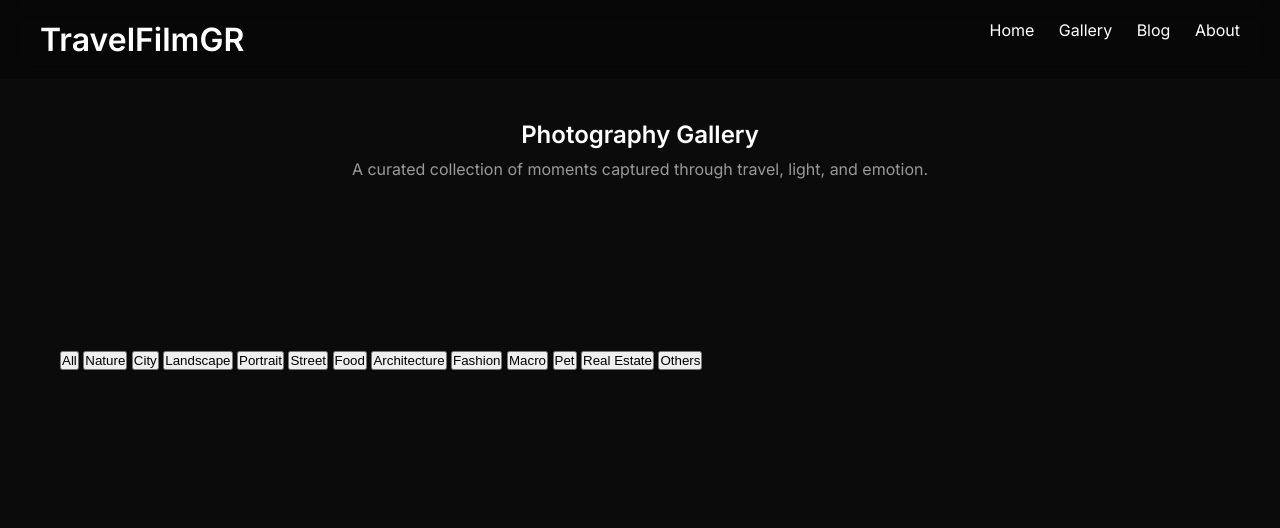
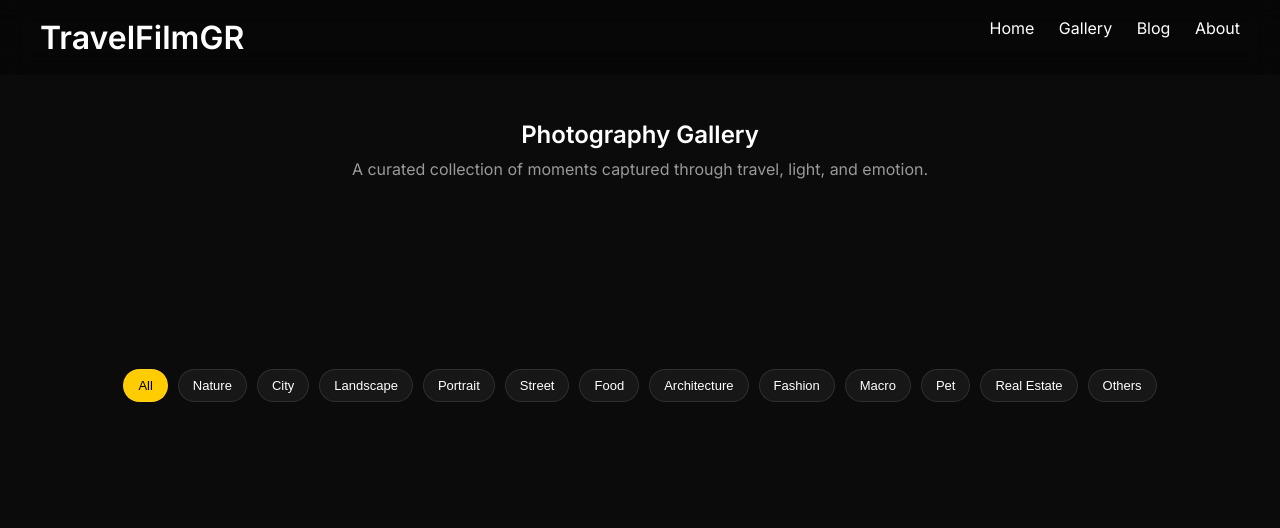
Before and after one commit to travelfilmgr/travelfilmgr.github.io, a Jekyll site: the page built from gallery.md, in a window 1280 px wide and 1232 px high. Shown: the top 528 px of the window. Built offline with Jekyll 4.4.1, drawn with Linux system fonts in a browser that asks for light colours; grey boxes are pictures that could not be loaded.

Commit message:
Update style.css

```diff
--- a/assets/css/style.css
+++ b/assets/css/style.css
@@ -1,3 +1,4 @@
+
 /* =========================
    ROOT
 ========================= */
@@ -17,7 +18,6 @@
   margin: 0;
   padding: 0;
   box-sizing: border-box;
-  transition: all 0.3s ease;
 }
 
 html {
@@ -29,41 +29,53 @@ body {
   background: var(--bg);
   color: var(--text);
   overflow-x: hidden;
+  transition: background 0.6s ease, color 0.6s ease;
 }
 
 /* =========================
-   HEADER (GLASS)
+   HEADER (GLASS PREMIUM)
 ========================= */
 header {
   position: fixed;
   width: 100%;
   top: 0;
-  padding: 20px 40px;
+  padding: 18px 40px;
   display: flex;
   justify-content: space-between;
   z-index: 1000;
 
-  background: rgba(0,0,0,0.3);
-  backdrop-filter: blur(12px);
+  background: rgba(0,0,0,0.35);
+  backdrop-filter: blur(14px);
+  -webkit-backdrop-filter: blur(14px);
 }
 
 header a {
   color: white;
   text-decoration: none;
   margin-left: 20px;
+  position: relative;
 }
 
-header a:hover {
-  color: var(--primary);
+header a::after {
+  content: "";
+  position: absolute;
+  left: 0;
+  bottom: -4px;
+  width: 0;
+  height: 2px;
+  background: var(--primary);
+  transition: 0.3s;
+}
+
+header a:hover::after {
+  width: 100%;
 }
 
 /* =========================
-   HERO (FULL + CINEMATIC)
+   HERO (CINEMATIC PRO)
 ========================= */
 .hero {
   height: 100vh;
-
-  /* FULL WIDTH FIX */
   width: 100vw;
   left: 50%;
   margin-left: -50vw;
@@ -76,13 +88,17 @@ header a:hover {
   text-align: center;
 
   position: relative;
-
-  animation: zoomHero 18s ease-in-out infinite alternate;
+  overflow: hidden;
 }
 
-@keyframes zoomHero {
-  from { background-size: 100%; }
-  to { background-size: 115%; }
+/* soft cinematic zoom */
+.hero {
+  animation: heroZoom 20s ease-in-out infinite alternate;
+}
+
+@keyframes heroZoom {
+  from { transform: scale(1); }
+  to { transform: scale(1.05); }
 }
 
 .hero::before {
@@ -91,8 +107,8 @@ header a:hover {
   inset: 0;
   background: linear-gradient(
     to bottom,
-    rgba(0,0,0,0.3),
-    rgba(0,0,0,0.9)
+    rgba(0,0,0,0.2),
+    rgba(0,0,0,0.85)
   );
 }
 
@@ -114,21 +130,23 @@ header a:hover {
 }
 
 /* =========================
-   BUTTON
+   BUTTONS (PREMIUM)
 ========================= */
 .btn {
   display: inline-block;
   margin-top: 25px;
-  padding: 12px 25px;
+  padding: 12px 28px;
   background: linear-gradient(45deg, #ffcc00, #ff6b00);
   color: black;
-  border-radius: 30px;
+  border-radius: 40px;
   text-decoration: none;
   font-weight: bold;
+  transition: 0.3s;
 }
 
 .btn:hover {
   transform: scale(1.08);
+  box-shadow: 0 10px 30px rgba(255,204,0,0.2);
 }
 
 /* =========================
@@ -137,11 +155,11 @@ header a:hover {
 .container {
   max-width: 1200px;
   margin: auto;
-  padding: 80px 20px;
+  padding: 90px 20px;
 }
 
 /* =========================
-   BLOG CARDS
+   CARDS (BLOG)
 ========================= */
 .cards {
   display: grid;
@@ -151,8 +169,9 @@ header a:hover {
 
 .card {
   background: var(--card);
-  border-radius: 15px;
+  border-radius: 16px;
   overflow: hidden;
+  transition: 0.3s;
 }
 
 .card:hover {
@@ -163,6 +182,11 @@ header a:hover {
   width: 100%;
   height: 200px;
   object-fit: cover;
+  transition: 0.4s;
+}
+
+.card:hover img {
+  transform: scale(1.05);
 }
 
 .card h3 {
@@ -170,33 +194,68 @@ header a:hover {
 }
 
 /* =========================
-   GALLERY
+   GALLERY GRID (PREMIUM FIX)
 ========================= */
 .grid {
   display: grid;
   grid-template-columns: repeat(auto-fit, minmax(180px, 1fr));
-  gap: 10px;
+  gap: 12px;
 }
 
 .grid img {
   width: 100%;
   height: 200px;
   object-fit: cover;
-  border-radius: 10px;
+  border-radius: 12px;
+
   filter: brightness(0.85);
+  transition: all 0.4s ease;
 }
 
 .grid img:hover {
   transform: scale(1.05);
-  filter: brightness(1);
+  filter: brightness(1.05);
 }
 
 /* =========================
-   ANIMATION
+   FILTER BUTTONS (NEW PREMIUM)
+========================= */
+.filters {
+  display: flex;
+  flex-wrap: wrap;
+  justify-content: center;
+  gap: 10px;
+  margin-bottom: 20px;
+}
+
+.filters button {
+  background: rgba(255,255,255,0.05);
+  border: 1px solid rgba(255,255,255,0.1);
+  color: white;
+  padding: 8px 14px;
+  border-radius: 20px;
+  cursor: pointer;
+  transition: 0.3s;
+  font-size: 13px;
+}
+
+.filters button:hover {
+  background: rgba(255,204,0,0.15);
+  border-color: var(--primary);
+}
+
+.filters button.active {
+  background: var(--primary);
+  color: black;
+}
+
+/* =========================
+   FADE IN ANIMATION
 ========================= */
 .fade-in {
   opacity: 0;
   transform: translateY(20px);
+  transition: 0.6s ease;
 }
 
 .fade-in.show {
@@ -218,9 +277,11 @@ footer {
    MOBILE
 ========================= */
 @media (max-width: 768px) {
-
   .hero h1 {
     font-size: 2rem;
   }
 
+  .filters {
+    gap: 6px;
+  }
 }
```
